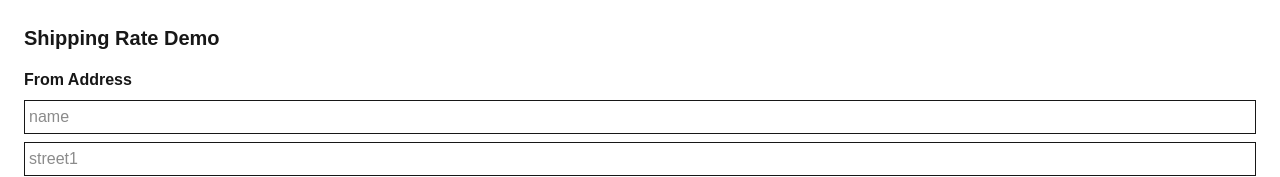
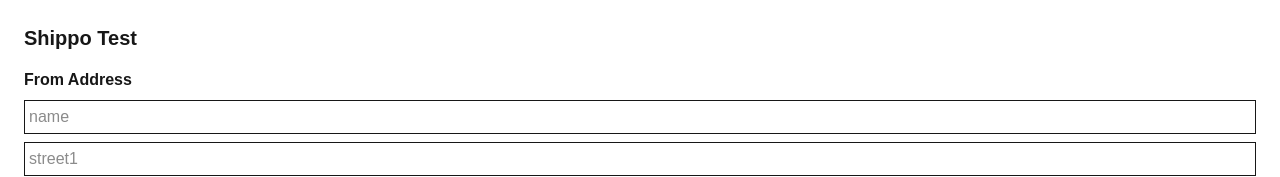
Before and after one commit to benochi/demo-shipping, a Next.js app: page / in a window 1280 px wide. Shown: the top 177 px of the page. Built offline with nearby package versions, Linux system fonts and the light colour scheme.

Commit message:
Nitpicky title stuff.

```diff
--- a/app/page.tsx
+++ b/app/page.tsx
@@ -66,7 +66,7 @@
 
   return (
     <main className="p-6">
-      <h1 className="text-xl font-bold mb-4">Shipping Rate Demo</h1>
+      <h1 className="text-xl font-bold mb-4">Shippo Test</h1>
 
       <form onSubmit={e => { e.preventDefault(); getRates() }} className="space-y-4 mb-6">
         <fieldset className="space-y-2">
```
